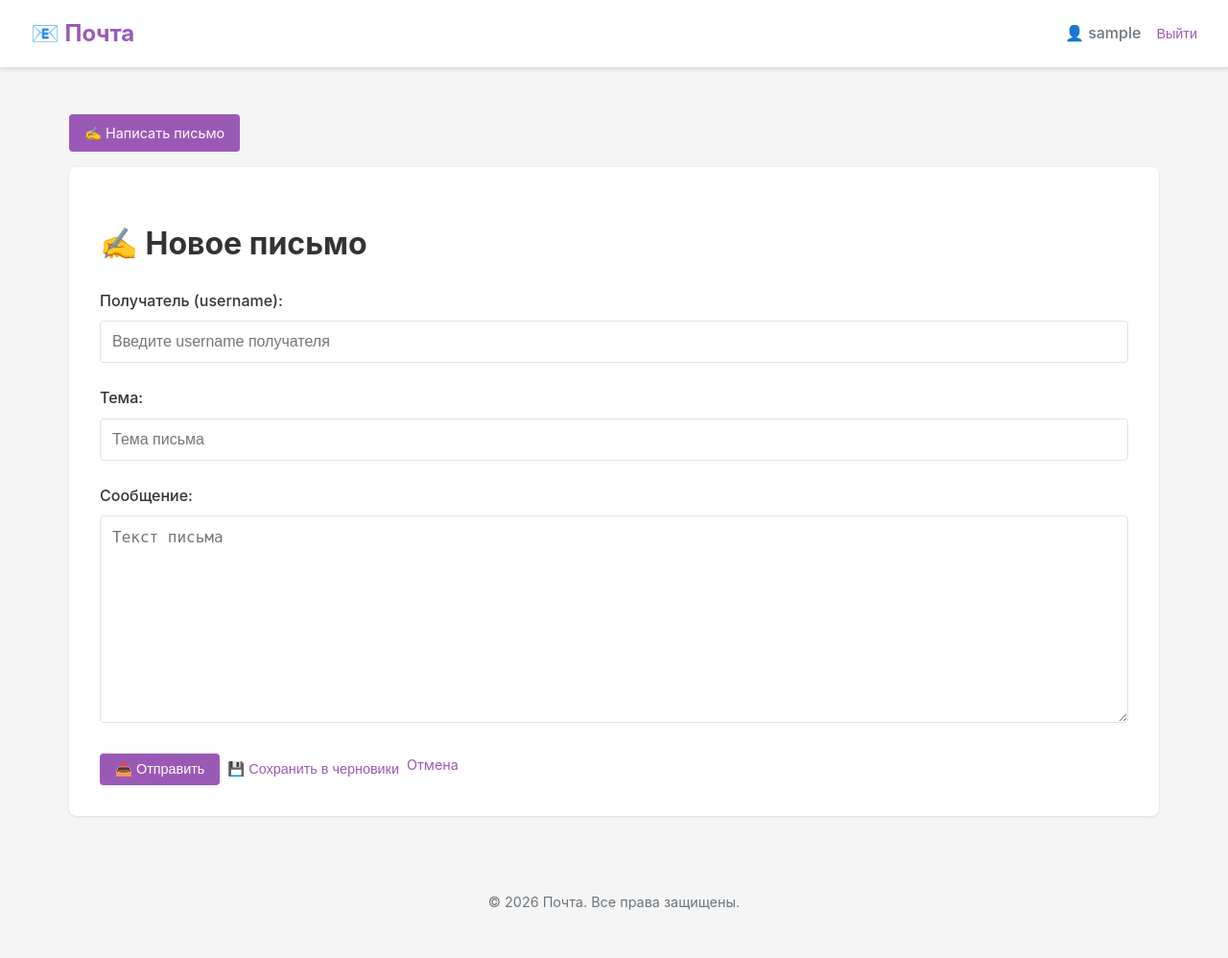
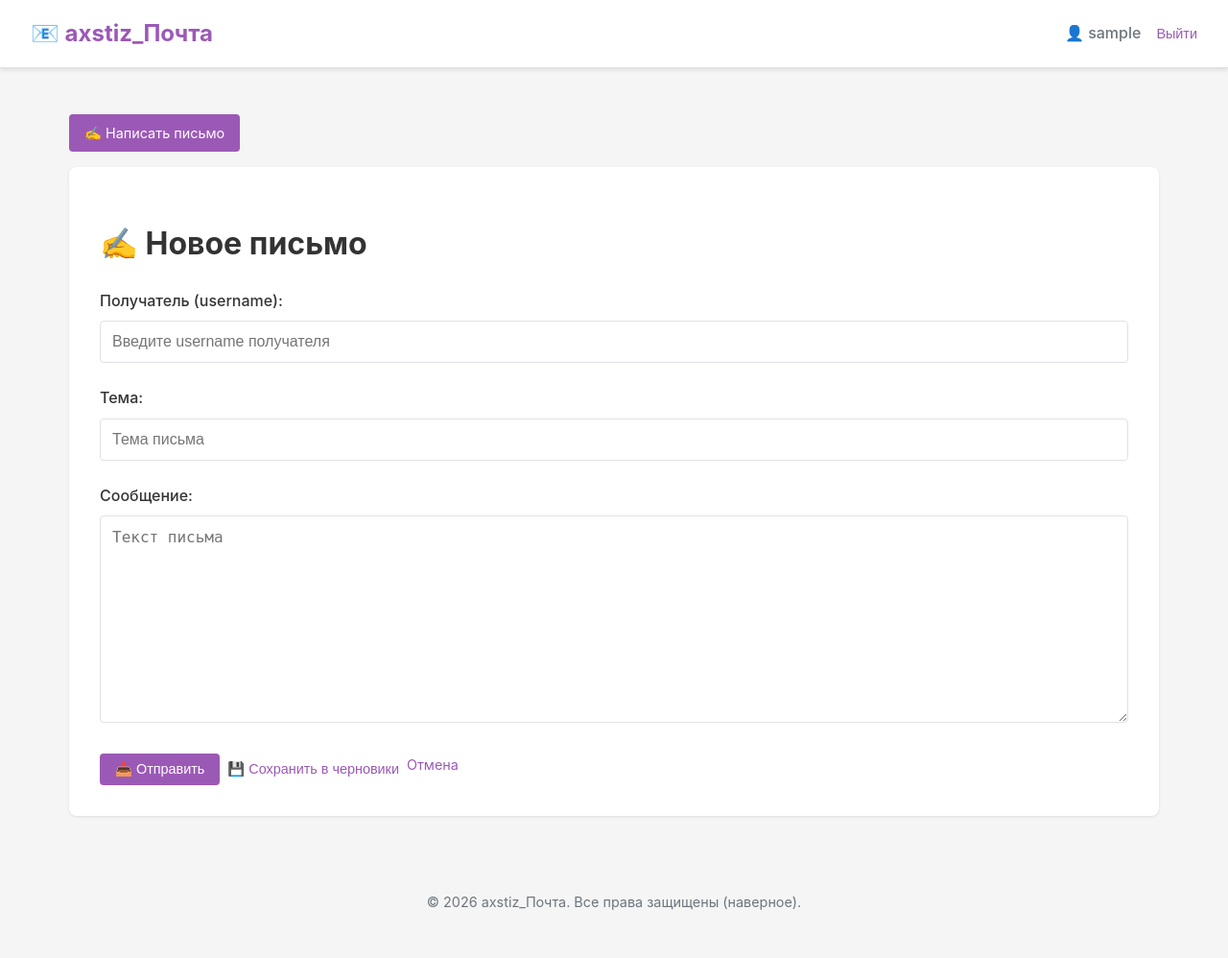
Before and after one commit to axstiz/Django_email, a Django app: a page that uses my_email/app_email/templates/base.html in a window 1280 px wide. Shown: the whole page at 96% size. Run offline with Django 5.2, Linux system fonts and the light colour scheme; the visitor is signed in with stand-in values (Sample User, id 1).

Commit message:
qq13 done

```diff
--- a/my_email/app_email/templates/base.html
+++ b/my_email/app_email/templates/base.html
@@ -10,7 +10,7 @@
 </head>
 <body>
     <header class="header">
-        <a href="{% url 'root' %}" class="logo">📧 Почта</a>
+        <a href="{% url 'root' %}" class="logo">📧 axstiz_Почта</a>
         {% if user.is_authenticated %}
         <div class="user-menu">
             <span class="username">👤 {{ user.username }}</span>
@@ -41,7 +41,7 @@
     </main>
 
     <footer class="footer">
-        <p>&copy; 2026 Почта. Все права защищены.</p>
+        <p>&copy; 2026 axstiz_Почта. Все права защищены (наверное).</p>
     </footer>
 
     {% block extra_js %}{% endblock %}
--- a/my_email/my_email/settings.py
+++ b/my_email/my_email/settings.py
@@ -28,7 +28,7 @@ BASE_DIR = Path(__file__).resolve().parent.parent
 SECRET_KEY = os.getenv('SECRET_KEY', 'django-insecure-default-key-change-in-production')
 
 # SECURITY WARNING: don't run with debug turned on in production!
-DEBUG = os.getenv('DEBUG', 'False').lower() in ('true', '1', 'yes')
+DEBUG = os.getenv('DEBUG', 'True').lower() in ('true', '1', 'yes')
 
 ALLOWED_HOSTS = os.getenv('ALLOWED_HOSTS', '').split(',') if os.getenv('ALLOWED_HOSTS') else []
 
```
Also changed, not shown: 1 other file.
